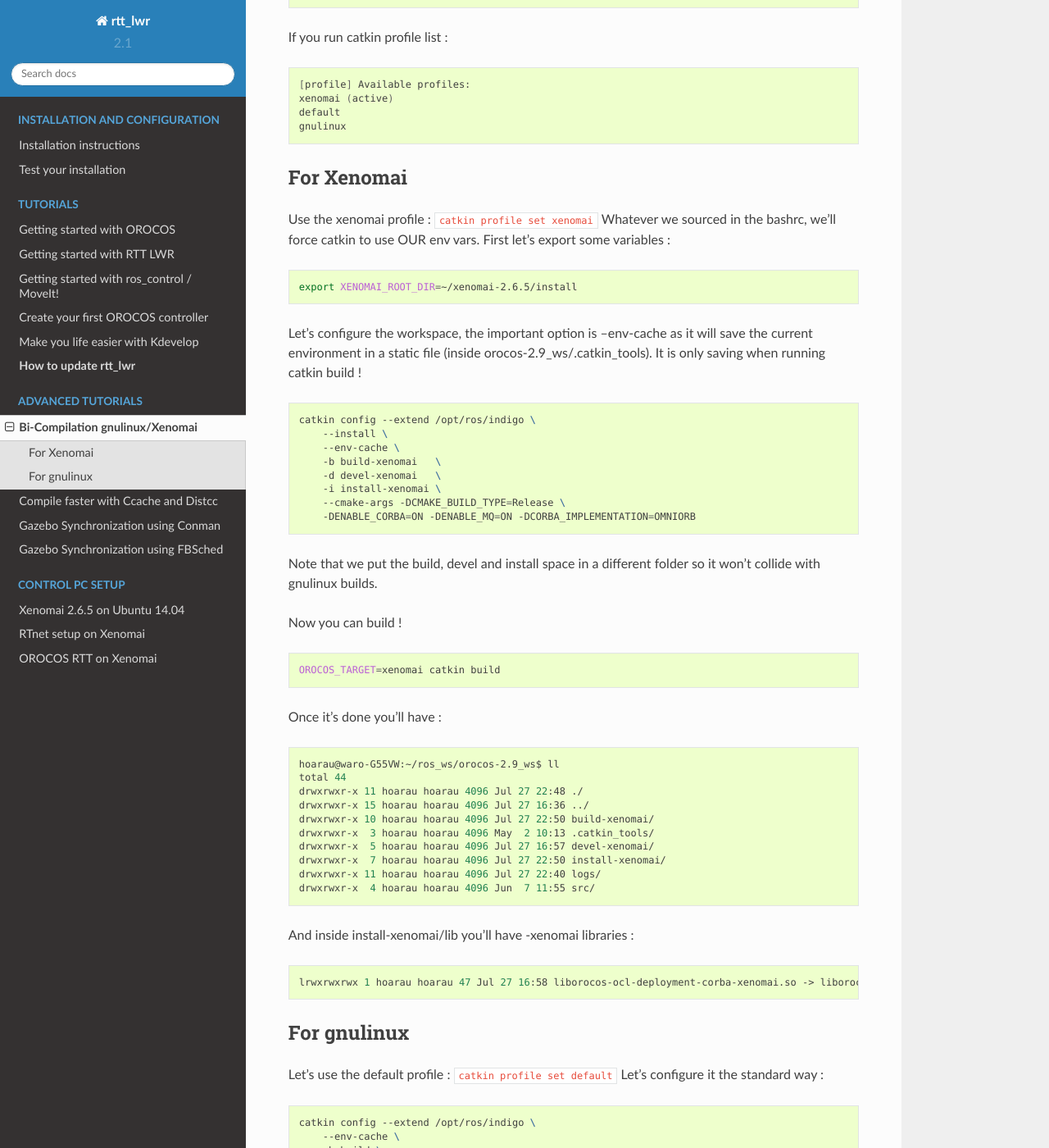
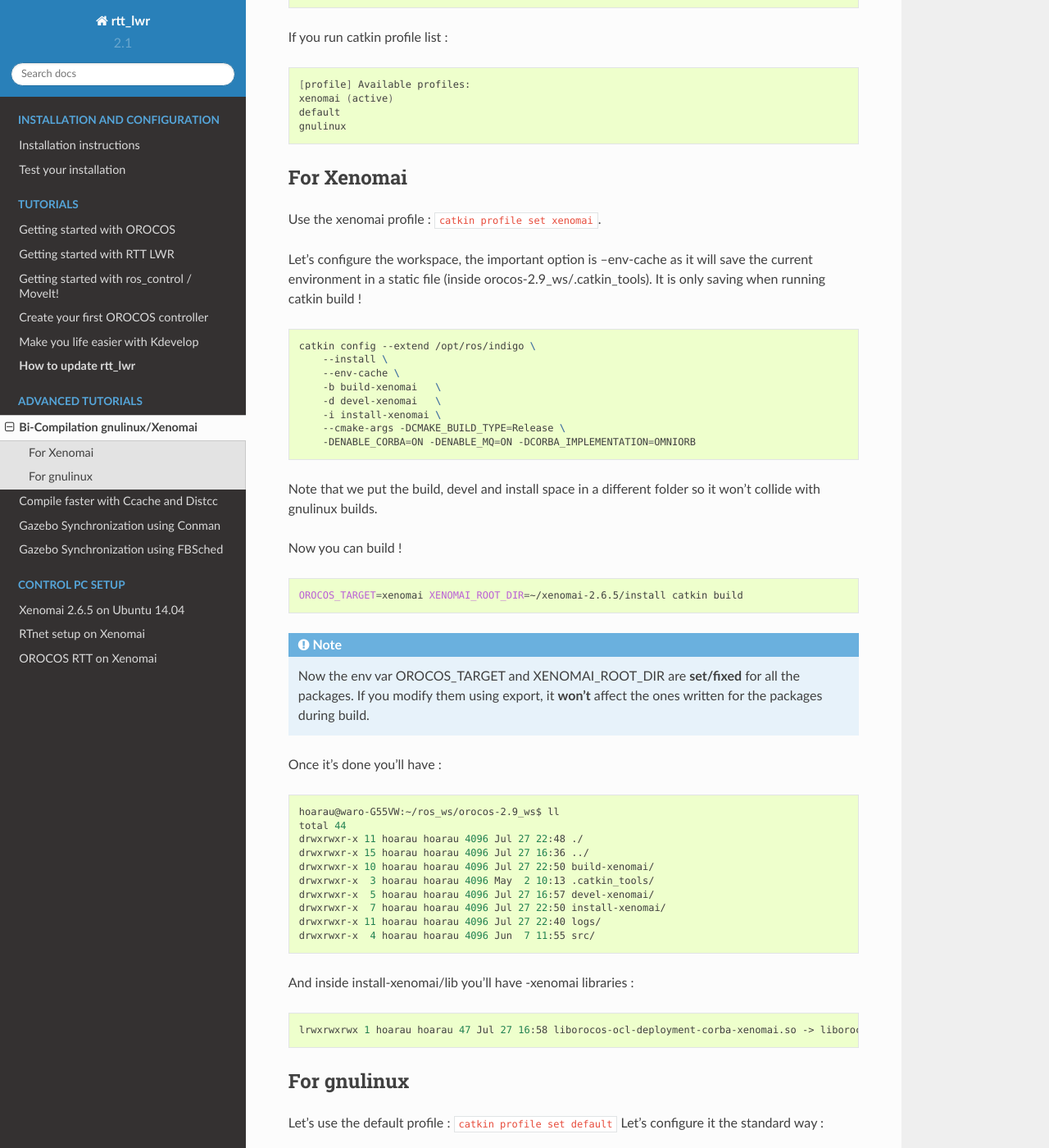
Before and after one commit to kuka-isir/rtt_lwr, a Sphinx documentation site: the page built from docs/source/adv-tutos/bicompil.rst, in a window 1280 px wide and 1400 px high, scrolled down 741 px. Shown: the whole window at 82% size. Built offline with Sphinx 7.4.7 and the Read the Docs theme 2.0.0, drawn with Linux system fonts in a browser that asks for light colours.

Commit message:
Update bicompil.rst

```diff
--- a/docs/source/adv-tutos/bicompil.rst
+++ b/docs/source/adv-tutos/bicompil.rst
@@ -45,13 +45,7 @@ If you run catkin profile list :
 For Xenomai
 -----------
 
-Use the xenomai profile : ``catkin profile set xenomai``
-Whatever we sourced in the bashrc, we'll force catkin to use OUR env vars.
-First let's export some variables :
-
-.. code-block:: bash
-
-    export XENOMAI_ROOT_DIR=~/xenomai-2.6.5/install
+Use the xenomai profile : ``catkin profile set xenomai``.
 
 Let's configure the workspace, the important option is --env-cache as it will save the current environment in a static file (inside orocos-2.9_ws/.catkin_tools).
 It is only saving when running catkin build !
@@ -73,7 +67,11 @@ Now you can build !
 
 .. code-block:: bash
 
-    OROCOS_TARGET=xenomai catkin build
+    OROCOS_TARGET=xenomai XENOMAI_ROOT_DIR=~/xenomai-2.6.5/install catkin build
+
+.. note::
+
+    Now the env var OROCOS_TARGET and XENOMAI_ROOT_DIR are **set/fixed** for all the packages. If you modify them using export, it **won't** affect the ones written for the packages during build.
 
 Once it's done you'll have :
 
```
